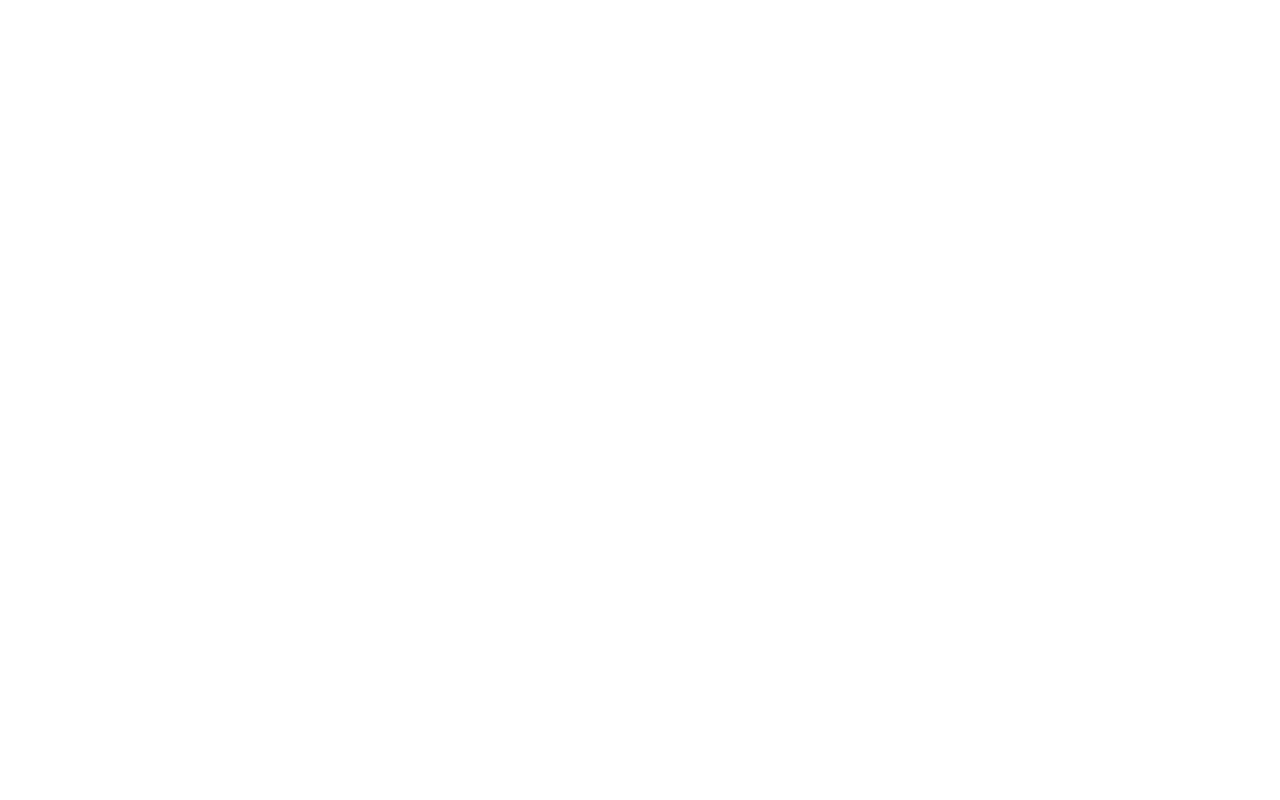
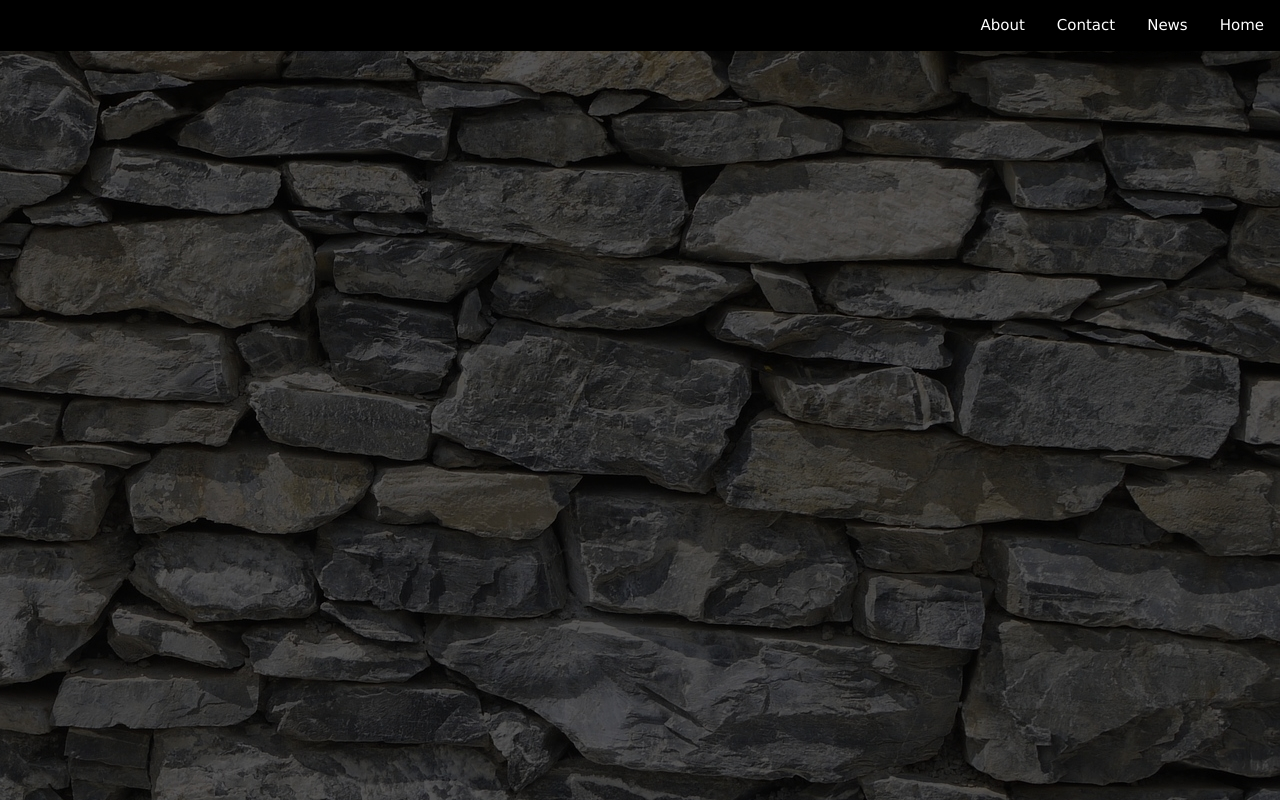
Before and after one commit to zencho89/RA-Designs, a plain HTML site: page index.html in a window 1280 px wide. Drawn offline with nearby package versions, Linux system fonts and the light colour scheme.

Commit message:
upploaded startcode

```diff
--- a/index.html
+++ b/index.html
@@ -1,13 +1,22 @@
 <html>
     <head>
         <title>
-            RA Designs YEEEah heay baby
+            RA Designs
         </title>
+        <link rel="stylesheet" href="https://www.w3schools.com/w3css/4/w3.css">
         <meta charset="utf-8">
         <meta name="viewport" content="width=device-width, initial-scale=1">
+        <link rel="stylesheet" href="style.css">
+    </head>
+    <body id="backgroundImage">
 
-    </head>
-    <body>
+        <ul>
+            <li><a class="active" href="index.html">Home</a></li>
+            <li><a href="#news">News</a></li>
+            <li><a href="#contact">Contact</a></li>
+            <li><a href="#about">About</a></li>
+          </ul>
+
     </body>
 
 </html>
--- a/style.css
+++ b/style.css
@@ -0,0 +1,34 @@
+#backgroundImage{
+    background-image: url(img/bgimg.jpg);
+    background-position: right;
+    background-repeat: repeat;
+}
+
+ul {
+    list-style-type: none;
+    margin: 0;
+    padding: 0;
+    overflow: hidden;
+    background-color: rgb(0, 0, 0);
+  }
+
+  li {
+    float: right;
+  }
+
+  li a {
+    display: block;
+    color: white;
+    text-align: center;
+    padding: 14px 16px;
+    text-decoration: none;
+  }
+
+  li a:hover {
+    background-color: rgb(0, 0, 0);
+    color: red;
+  }
+
+  li a:active {
+    color:greenyellow;
+  }
```
Also changed, not shown: img/alex.png (added), img/bgimg.jpg (added), img/headerValparaisoCropped.jpg (added).
